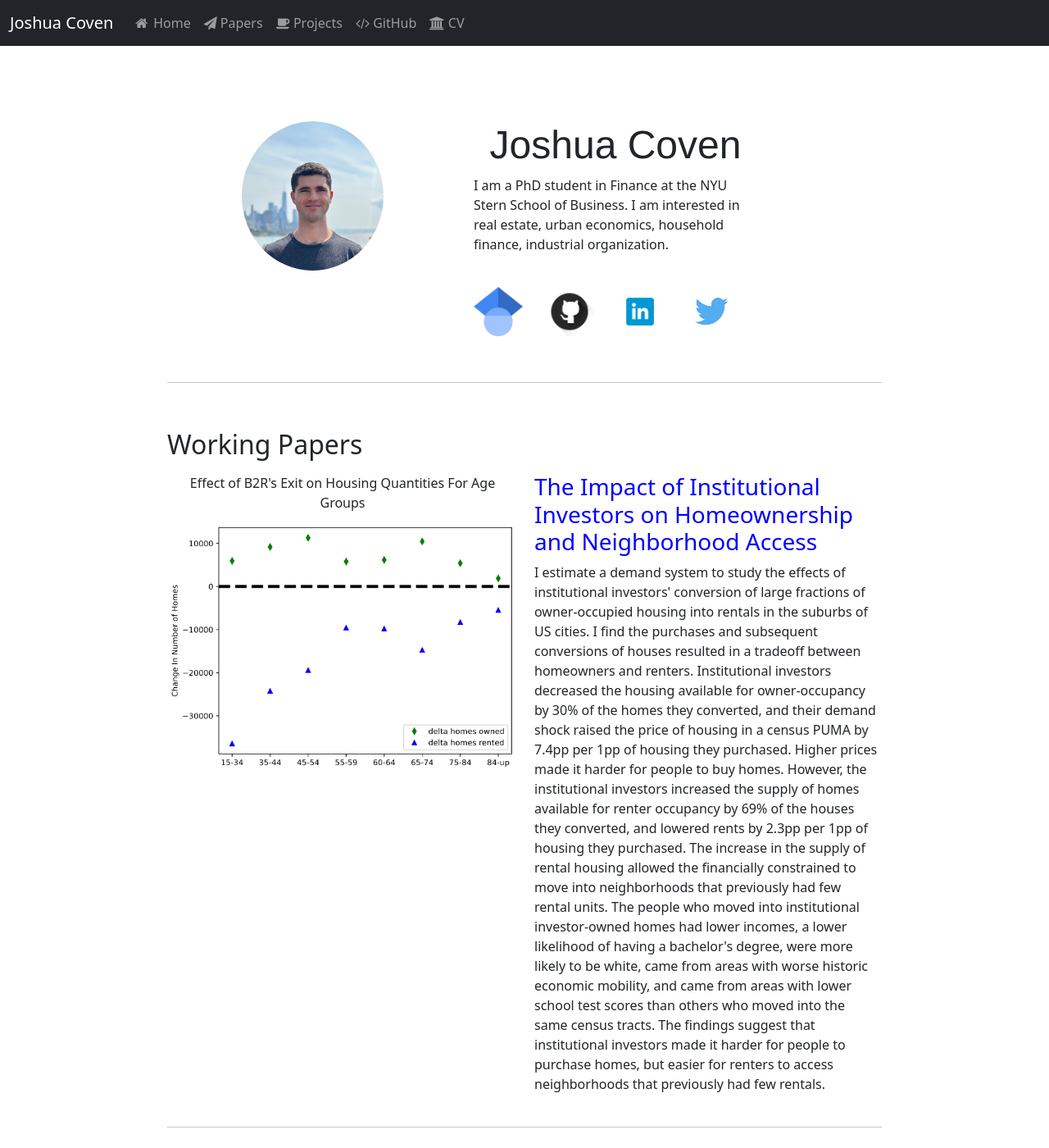
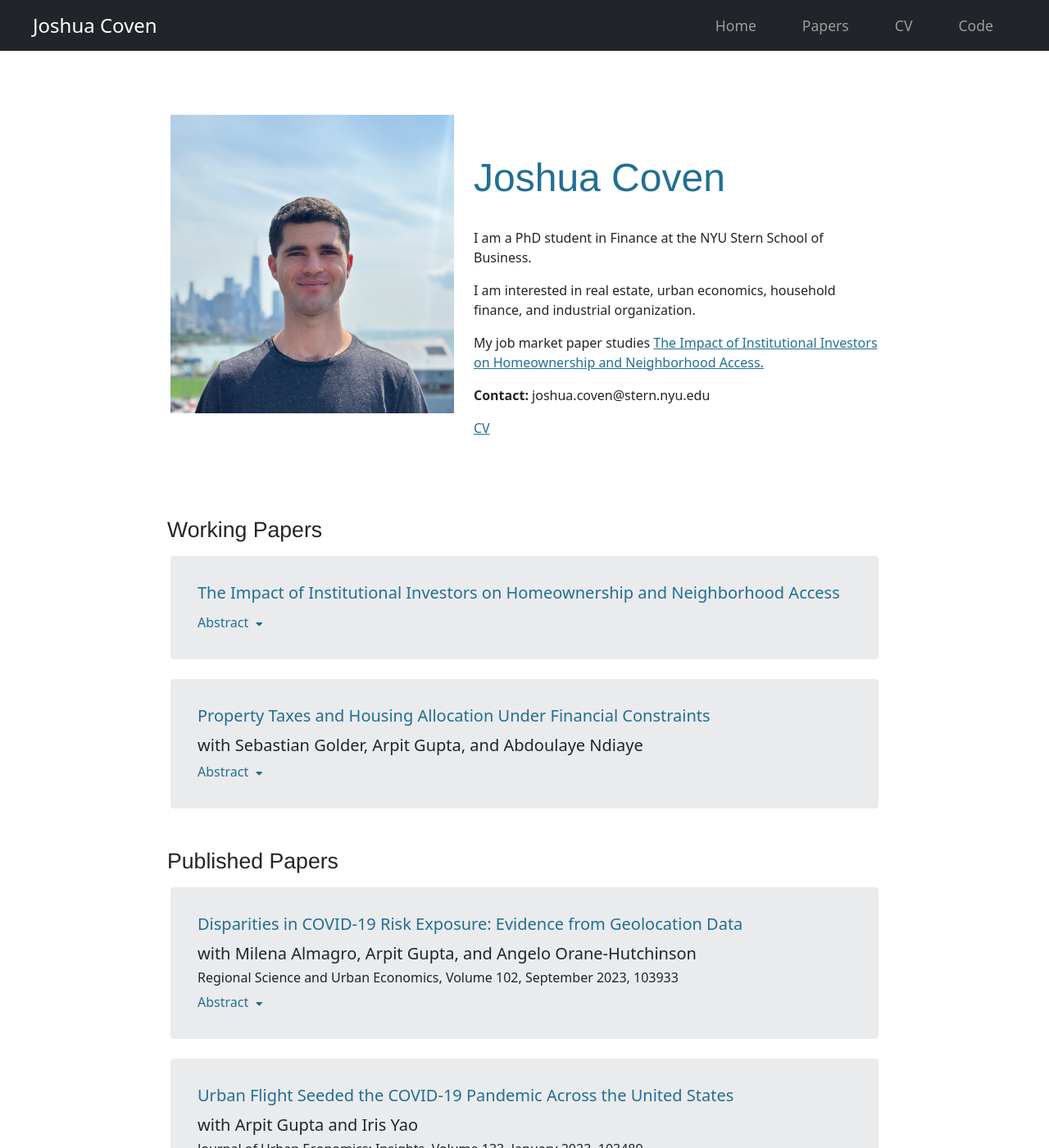
Before and after one commit to joshuacoven/joshuacoven.github.io, a Jekyll site: the page built from _pages/home.md, in a window 1280 px wide and 1400 px high. Shown: the whole window at 82% size. Built offline with Jekyll 4.4.1, drawn with Linux system fonts in a browser that asks for light colours; some of the changed text lies outside the part shown.

Commit message:
design updates

```diff
--- a/_includes/head.html
+++ b/_includes/head.html
@@ -7,7 +7,7 @@
     		<link href="https://cdn.jsdelivr.net/npm/bootstrap@5.0.0-beta1/dist/css/bootstrap.min.css" rel="stylesheet" integrity="sha384-giJF6kkoqNQ00vy+HMDP7azOuL0xtbfIcaT9wjKHr8RbDVddVHyTfAAsrekwKmP1" crossorigin="anonymous">
     		<!-- link to main stylesheet -->
 			<link rel="stylesheet" type="text/css" href="/css/main.css">
-			<link rel="stylesheet" href="https://cdnjs.cloudflare.com/ajax/libs/font-awesome/4.7.0/css/font-awesome.min.css">
+			<link rel="stylesheet" href="https://cdnjs.cloudflare.com/ajax/libs/font-awesome/6.0.0-beta3/css/all.min.css">
 
 
 
--- a/_layouts/default.html
+++ b/_layouts/default.html
@@ -11,12 +11,11 @@
 						<span class="navbar-toggler-icon"></span>
 					</button>
 					<div class="collapse navbar-collapse" id="navbarNavAltMarkup">
-					<div class="navbar-nav">
-						<a class="nav-link" href='{{site.url}}/#'><i class="fa fa-fw fa-home"></i> Home</a>
-						<a class="nav-link" href="{{site.url}}/#Papers"><i class="fa fa-paper-plane"></i> Papers</a>
-						<a class="nav-link" href="{{site.url}}/#Projects"><i class="fa fa-coffee"></i> Projects</a>
-						<a class="nav-link" href="https://github.com/joshuacoven"><i class="fa fa-code"></i> GitHub</a>
-						<a class="nav-link" href="{{site.url}}/assets/CVJoshuaCoven.pdf"><i class="fa fa-university"></i> CV</a>
+						<div class="navbar-nav ms-auto">
+							<a class="nav-link" href="{{site.url}}/#">Home</a>
+							<a class="nav-link" href="{{site.url}}/#Papers">Papers</a>
+							<a class="nav-link" href="{{site.url}}/assets/CVJoshuaCoven.pdf">CV</a>
+							<a class="nav-link" href="{{site.url}}/#Code">Code</a>
 						</div>
 					</div>
 				</div>
--- a/_pages/home.md
+++ b/_pages/home.md
@@ -3,15 +3,23 @@ layout: default
 title: Joshua Coven, PhD Student
 permalink: /
 ---
-
-<div class="row">
+<link rel="stylesheet" href="https://cdnjs.cloudflare.com/ajax/libs/font-awesome/6.0.0-beta3/css/all.min.css">
+<div class="row custom-margin-top">
     <div class = "col-5">
-        <img src="/images/author.jpg" alt="Yours Truly" class="center">
+        <img src="/images/author.jpg" alt="Yours Truly" class="img-fluid">
     </div>
-        <div class="col-5">
-            <center><h1>Joshua Coven</h1></center>
-            <p>I am a PhD student in Finance at the NYU Stern School of Business. I am interested in real estate, urban economics, household finance, industrial organization.</p>
+        <div class="col-7">
             <br>
+            <br>
+            <h1 class = "custom-color" style="font-size: 36pt">Joshua Coven</h1>
+            <br>
+            <p style="font-size: 12pt">I am a PhD student in Finance at the NYU Stern School of Business.</p>
+            <p style="font-size: 12pt">I am interested in real estate, urban economics, household finance, and industrial organization.</p>
+            <p style="font-size: 12pt">My job market paper studies <a href = "https://papers.ssrn.com/sol3/papers.cfm?abstract_id=4554831" class = "custom-link">The Impact of Institutional Investors on Homeownership and Neighborhood Access.</a></p>
+            <p style="font-size: 12pt"><strong>Contact:</strong> joshua.coven@stern.nyu.edu</p>
+            <p style="font-size: 12pt"><a href = "{{site.url}}/assets/CVJoshuaCoven.pdf" class = "custom-link">CV</a></p>
+            <br>
+            <!--
             <div class="column_three">
                 <div class = "logo">
                 <a target="_blank" href="https://scholar.google.com/citations?user=mzhGbFMAAAAJ&hl=en"><img alt="follow me on Twitter" src="images/scholar.png"></a>
@@ -33,139 +41,133 @@ permalink: /
                 </div>
             </div>
         </div>
+        -->
+        </div>
 </div>
-
 <div id="Papers"></div>
 <br>
-<hr>
-<br>
-<h2>Working Papers</h2>
-<div class = "row">
-    <div class = "col-6">
-     <center><p>Effect of B2R's Exit on Housing Quantities For Age Groups</p></center>
-        <a href = "https://papers.ssrn.com/sol3/papers.cfm?abstract_id=4554831">
-            <img src="/images/b2r.png"/>
-        </a>
-    </div>
-    <div class = "col-6">
-        <h3>
-            <a href = "https://papers.ssrn.com/sol3/papers.cfm?abstract_id=4554831" style = "color: blue">
-            The Impact of Institutional Investors on Homeownership and Neighborhood Access
-            </a>
-        </h3>
-       <p>I estimate a demand system to study the effects of institutional investors' conversion of large fractions of owner-occupied housing into rentals in the suburbs of US cities. I find the purchases and subsequent conversions of houses resulted in a tradeoff between homeowners and renters. Institutional investors decreased the housing available for owner-occupancy by 30% of the homes they converted, and their demand shock raised the price of housing in a census PUMA by 7.4pp per 1pp of housing they purchased. Higher prices made it harder for people to buy homes. However, the institutional investors increased the supply of homes available for renter occupancy by 69% of the houses they converted, and lowered rents by 2.3pp per 1pp of housing they purchased. The increase in the supply of rental housing allowed the financially constrained to move into neighborhoods that previously had few rental units. The people who moved into institutional investor-owned homes had lower incomes, a lower likelihood of having a bachelor's degree, were more likely to be white, came from areas with worse historic economic mobility, and came from areas with lower school test scores than others who moved into the same census tracts. The findings suggest that institutional investors made it harder for people to purchase homes, but easier for renters to access neighborhoods that previously had few rentals.</p>
+<h1 style="font-size: 20pt">Working Papers</h1>
+<div class="row card-row">
+    <div class = "col-12">
+        <div class="card">
+            <div class="card-body">
+                <h5 class="card-title">
+                    <a href = "https://papers.ssrn.com/sol3/papers.cfm?abstract_id=4554831" class = "custom-link-nounderline">
+                    The Impact of Institutional Investors on Homeownership and Neighborhood Access
+                    </a>
+                </h5>
+                <button class="drawer-toggle" onclick="toggleDrawer('abstract1')">Abstract <span class="caret" id="caret-abstract1"><i class="fas fa-caret-down"></i></span></button>
+                <div class="drawer" id="abstract1">
+                    <p class="card-text">I estimate a demand system to study the effects of institutional investors' conversion of large fractions of owner-occupied housing into rentals in the suburbs of US cities. I find the purchases and subsequent conversions of houses resulted in a tradeoff between homeowners and renters. Institutional investors decreased the housing available for owner-occupancy by 30% of the homes they converted, and their demand shock raised the price of housing in a census PUMA by 7.4pp per 1pp of housing they purchased. Higher prices made it harder for people to buy homes. However, the institutional investors increased the supply of homes available for renter occupancy by 69% of the houses they converted, and lowered rents by 2.3pp per 1pp of housing they purchased. The increase in the supply of rental housing allowed the financially constrained to move into neighborhoods that previously had few rental units. The people who moved into institutional investor-owned homes had lower incomes, a lower likelihood of having a bachelor's degree, were more likely to be white, came from areas with worse historic economic mobility, and came from areas with lower school test scores than others who moved into the same census tracts. The findings suggest that institutional investors made it harder for people to purchase homes, but easier for renters to access neighborhoods that previously had few rentals.</p>
+                </div>
+            </div>
+        </div>
     </div>
 </div>
-<hr>
-<div class = "row">
-    <div class = "col-6">
-     <center><p>Bedroom Ownership Distribution By Prop. Tax Rate Decile</p></center>
-        <a href = "https://papers.ssrn.com/sol3/papers.cfm?abstract_id=4880480">
-            <img src="/images/proptax.png"/>
-        </a>
+<div class="row card-row">
+    <div class = "col-12">
+    <div class="card">
+            <div class="card-body">
+                <h5 class="card-title">
+                    <a href = "https://papers.ssrn.com/sol3/papers.cfm?abstract_id=4880480" class = "custom-link-nounderline">
+                    Property Taxes and Housing Allocation Under Financial Constraints
+                    </a>
+                </h5>
+            <h5>with Sebastian Golder, Arpit Gupta, and Abdoulaye Ndiaye</h5>
+            <button class="drawer-toggle" onclick="toggleDrawer('abstract2')">Abstract <span class="caret" id="caret-abstract2"><i class="fas fa-caret-down"></i></span></button>
+                <div class="drawer" id="abstract2">
+                <p class="card-text">Property taxes impact the housing distribution across generations. Low property taxes lead to concentrated ownership among elderly empty-nesters, limiting housing for financially constrained young families. Conversely, high property taxes act as a "forced mortgage,'' reducing upfront downpayments and enabling greater homeownership among younger households. We show in an overlapping generations model that raising property taxes in low-tax California to match those in higher-tax Texas increases homeownership in California by 4.6% and among younger households by 7.4% in steady state. Asset taxes can reallocate housing to higher-valuation households in the presence of financial constraints, providing an independent rationale for property taxes.</p>
+                </div>
+            </div>
     </div>
-    <div class = "col-6">
-        <h3>
-            <a href = "https://papers.ssrn.com/sol3/papers.cfm?abstract_id=4880480" style = "color: blue">
-            Property Taxes and Housing Allocation Under Financial Constraints
-            </a>
-        </h3>
-        <h4>with Sebastian Golder, Arpit Gupta, and Abdoulaye Ndiaye</h4>
-       <p>Property taxes impact the housing distribution across generations. Low property taxes lead to concentrated ownership among elderly empty-nesters, limiting housing for financially constrained young families. Conversely, high property taxes act as a "forced mortgage,'' reducing upfront downpayments and enabling greater homeownership among younger households. We show in an overlapping generations model that raising property taxes in low-tax California to match those in higher-tax Texas increases homeownership in California by 4.6% and among younger households by 7.4% in steady state. Asset taxes can reallocate housing to higher-valuation households in the presence of financial constraints, providing an independent rationale for property taxes.</p>
     </div>
 </div>
-<hr>
 <br>
-<h2>Published Papers</h2>
-<div class = "row">
-    <div class = "col-6">
-     <center><p>Hazard rate of hospitalization by mobility</p></center>
-        <a href = "https://www.sciencedirect.com/science/article/pii/S0166046223000686">
-            <img src="/images/survival.png"/>
-        </a>
-    </div>
-    <div class = "col-6">
-        <h3>
-            <a href = "https://www.sciencedirect.com/science/article/pii/S0166046223000686" style = "color: blue">
-            Disparities in COVID-19 Risk Exposure: Evidence from Geolocation Data
-            </a>
-        </h3>
-        <h4>with Milena Almagro, Arpit Gupta, and Angelo Orane-Hutchinson</h4>
-        <h5>Regional Science and Urban Economics, Volume 102, September 2023, 103933</h5>
-       <p>We examine the determinants of COVID-19 risk exposure in the context of the initial wave in New York City. In the first wave of the pandemic, out-of-home activity and household crowding were strongly associated with hospitalization at an individual level. After mass layoffs and shelter in place restrictions, out-of-home mobility decreased in importance for the risk of COVID-19 hospitalization, while the household crowding channel remained important. A larger share of individuals in crowded housing or with high measures of out-of-home mobility were Black, Hispanic, and lower-income-which contributed to disparities in disease risk. We conclude that structural socio-economic inequalities helped determine the cross-section of COVID-19 risk exposure in urban areas.</p>
+<h1 style="font-size: 20pt">Published Papers</h1>
+<div class="row card-row">
+    <div class = "col-12">
+    <div class="card">
+            <div class="card-body">
+                <h5 class="card-title">
+                    <a href = "https://www.sciencedirect.com/science/article/pii/S0166046223000686" class = "custom-link-nounderline">
+                    Disparities in COVID-19 Risk Exposure: Evidence from Geolocation Data
+                    </a>
+                </h5>
+            <h5>with Milena Almagro, Arpit Gupta, and Angelo Orane-Hutchinson</h5>
+            <h6>Regional Science and Urban Economics, Volume 102, September 2023, 103933</h6>
+            <button class="drawer-toggle" onclick="toggleDrawer('abstract3')">Abstract <span class="caret" id="caret-abstract3"><i class="fas fa-caret-down"></i></span></button>
+                <div class="drawer" id="abstract3">
+                <p class="card-text">We examine the determinants of COVID-19 risk exposure in the context of the initial wave in New York City. In the first wave of the pandemic, out-of-home activity and household crowding were strongly associated with hospitalization at an individual level. After mass layoffs and shelter in place restrictions, out-of-home mobility decreased in importance for the risk of COVID-19 hospitalization, while the household crowding channel remained important. A larger share of individuals in crowded housing or with high measures of out-of-home mobility were Black, Hispanic, and lower-income-which contributed to disparities in disease risk. We conclude that structural socio-economic inequalities helped determine the cross-section of COVID-19 risk exposure in urban areas.</p>
+                </div>
+            </div>
+        </div>
     </div>
 </div>
-<hr>
-<div class = "row">
-    <div class = "col-6">
-    <center><p>Propensity to leave city during COVID-19 pandmeic</p></center>
-        <a href = "https://www.sciencedirect.com/science/article/pii/S0094119022000663">
-            <img src="/images/city_fleeing.png"/>
-        </a>
-    </div>
-    <div class = "col-6">
-        <h3>
-            <a href = "https://www.sciencedirect.com/science/article/pii/S0094119022000663" style = "color: blue">
-            Urban Flight Seeded the COVID-19 Pandemic Across the United States
-            </a>
-        </h3>
-        <h4>with Arpit Gupta and Iris Yao</h4>
-        <h5>Journal of Urban Economics: Insights, Volume 133, January 2023, 103489</h5>
-        <p>We document large-scale urban flight in the United States during the COVID-19 pandemic. Regions that saw migrant influx experienced greater subsequent new COVID-19 cases, linking urban flight (as a disease vector) and coronavirus spread in destination areas. Urban residents fled to socially connected areas, consistent with the theory that individuals sheltered with friends and family, or in second homes. Populations that fled were disproportionately younger, whiter, and wealthier. The association between migration and subsequent new cases persists when instrumenting for migration with social networks.</p>
-<p>Press:  <a href = "https://www.nytimes.com/interactive/2020/05/15/upshot/who-left-new-york-coronavirus.html" style = "color: blue">The New York Times Upshot</a> · <a href = "https://www.bloomberg.com/news/articles/2020-08-14/nyc-crime-spike-is-last-straw-pushing-anxious-residents-to-flee" style = "color: blue">Bloomberg</a> · <a href = "https://www.forbes.com/sites/williamhaseltine/2020/12/21/urban-flight-due-to-covid-19-is-temporary-not-permanent/?sh=6ab583d84cd5" style = "color: blue">Forbes</a></p> · <a href = "https://marginalrevolution.com/marginalrevolution/2020/04/escape-from-new-york.html" style = "color: blue">Marginal Revolution</a>
+<div class="row card-row">
+    <div class = "col-12">
+    <div class="card">
+            <div class="card-body">
+                <h5 class="card-title">
+                    <a href = "https://www.sciencedirect.com/science/article/pii/S0094119022000663" class = "custom-link-nounderline">
+                    Urban Flight Seeded the COVID-19 Pandemic Across the United States
+                    </a>
+                </h5>
+                <h5>with Arpit Gupta and Iris Yao</h5>
+                <h6>Journal of Urban Economics: Insights, Volume 133, January 2023, 103489</h6>
+                <button class="drawer-toggle" onclick="toggleDrawer('abstract4')">Abstract <span class="caret" id="caret-abstract4"><i class="fas fa-caret-down"></i></span></button>
+                <div class="drawer" id="abstract4">
+                    <p class="card-text">We document large-scale urban flight in the United States during the COVID-19 pandemic. Regions that saw migrant influx experienced greater subsequent new COVID-19 cases, linking urban flight (as a disease vector) and coronavirus spread in destination areas. Urban residents fled to socially connected areas, consistent with the theory that individuals sheltered with friends and family, or in second homes. Populations that fled were disproportionately younger, whiter, and wealthier. The association between migration and subsequent new cases persists when instrumenting for migration with social networks.</p>
+                    <p>Press:  <a href = "https://www.nytimes.com/interactive/2020/05/15/upshot/who-left-new-york-coronavirus.html" style = "color: blue">The New York Times Upshot</a> · <a href = "https://www.bloomberg.com/news/articles/2020-08-14/nyc-crime-spike-is-last-straw-pushing-anxious-residents-to-flee" style = "color: blue">Bloomberg</a> · <a href = "https://www.forbes.com/sites/williamhaseltine/2020/12/21/urban-flight-due-to-covid-19-is-temporary-not-permanent/?sh=6ab583d84cd5" style = "color: blue">Forbes</a></p> · <a href = "https://marginalrevolution.com/marginalrevolution/2020/04/escape-from-new-york.html" style = "color: blue">Marginal Revolution</a>
+                </div>
+
+            </div>
+        </div>
      </div>
 </div>
-
-<hr>
 <br>
-<h2>Other Papers</h2>
-
-<div class = "row">
-    <div class = "col-6">
-         <center><p>Propensity to leave home tract by income and date</p></center>
-        <a href = "https://static1.squarespace.com/static/56086d00e4b0fb7874bc2d42/t/5ebf201183c6f016ca3abd91/1589583893816/DemographicCovid.pdf">
-            <img src="/images/income.png"/>
-        </a>
-    </div>
-    <div class = "col-6">
-        <h3>
-            <a href = "https://static1.squarespace.com/static/56086d00e4b0fb7874bc2d42/t/5ebf201183c6f016ca3abd91/1589583893816/DemographicCovid.pdf" style = "color: blue">
-            Disparities in Mobility Responses to COVID-19
-            </a>
-        </h3>
-        <h4>with Arpit Gupta</h4>
-        <p>We investigate the role of demographic differences in mobility in explaining disparities in COVID-19 outcomes in New York City. We find: 1) New York City residents
+<h1 style="font-size: 20pt">Other Papers</h1>
+<div class="row card-row">
+    <div class = "col-12">
+    <div class="card">
+            <div class="card-body">
+                <h5 class="card-title">
+                    <a href = "https://static1.squarespace.com/static/56086d00e4b0fb7874bc2d42/t/5ebf201183c6f016ca3abd91/1589583893816/DemographicCovid.pdf" class = "custom-link-nounderline">
+                    Disparities in Mobility Responses to COVID-19
+                    </a>
+                </h5>
+                <h5>with Arpit Gupta</h5>
+                <button class="drawer-toggle" onclick="toggleDrawer('abstract5')">Abstract <span class="caret" id="caret-abstract5"><i class="fas fa-caret-down"></i></span></button>
+                <div class="drawer" id="abstract5">
+                    <p class="card-text">We investigate the role of demographic differences in mobility in explaining disparities in COVID-19 outcomes in New York City. We find: 1) New York City residents
 in richer neighborhoods are substantially more likely to flee the city, 2) Low-income,
 black, and Hispanic neighborhoods exhibit more work activity during the day, and
 3) these neighborhoods also exhibit less sheltering in place activity during non-work
 hours. Measured disparities in COVID-19 cases are attenuated after accounting for
 these mobility responses. Our results point to important inequities in access to sheltering options during pandemics within cities.</p>
+                </div>
+            </div>
+        </div>
      </div>
 </div>
+<br>
+<div id="Code"></div>
 
-
-<div id="Projects"></div>
-
-<hr>
-
-<h2>Projects</h2>
+<h1 style="font-size: 20pt">Code</h1>
 <div class="row">
-    <div class = "col-4">
-        <h4>
+    <div class = "col-12">
+        <h5>
             <a href ="https://github.com/joshuacoven/HRS_Assembly"
-            style="color: black">Database Assembly: Health and Retirement Study</a>
-        </h4>
-            <a href ="https://github.com/joshuacoven/HRS_Assembly">
-            <img src="/images/hrs.png" class="hover" />
-            </a>
-    </div>
-    <div class = "col-4">
-        <h4>
-            <a href ="https://github.com/joshuacoven/fantasy_football_scraping"
-            style="color: black">Scraping together a fantasy football database with BeautifulSoup</a>
-        </h4>
-            <a href ="https://github.com/joshuacoven/fantasy_football_scraping">
-            <img src="/images/ffb_analysis.png" class="hover" />
-            </a>
+            style="color: black">Python code to assemble the Health and Retirement Study</a>
+        </h5>
     </div>
 </div>
+<div class="row">
+    <div class = "col-12">
+        <h5>
+            <a href ="https://github.com/joshuacoven/Query_The_Census"
+            style="color: black">Python code to query the Census API</a>
+        </h5>
+    </div>
+</div>
+
+ <script src="scripts/scripts.js"></script>
--- a/css/main.css
+++ b/css/main.css
@@ -45,9 +45,25 @@ ul.posts li {
   padding: 0px 10px;
 }
 
+.custom-link {
+  color: #226f93;
+  text-decoration: underline;
+}
+.custom-link:hover {
+  color: darkblue;
+}
+.custom-link-nounderline {
+  color: #226f93;
+  text-decoration: none;
+}
+
 
 img {
     width: 100%;
+}
+
+.custom-color {
+  color: #226f93; /* Custom hex color */
 }
 
 .center {
@@ -110,3 +126,81 @@ img {
     width: 60px;
     height: 60px;
 }
+
+
+.img-fluid {
+    width: 100%;
+    height: auto;
+}
+
+.card {
+  background-color: #eaebec;
+  border: 1px solid #eaebec;
+  border-radius: 0.25rem;
+  padding: 1rem;
+  width: 100%; /* Ensure the card takes full width */
+  box-sizing: border-box; /* Include padding and border in the element's total width and height */
+  margin-bottom: 0px;
+}
+.card-body {
+  padding: 1rem;
+}
+.card-title {
+  margin-bottom: 0.75rem;
+}
+.card-subtitle {
+  margin-bottom: 0.5rem;
+}
+.card-text {
+  margin-bottom: 1rem;
+}
+
+
+.drawer {
+  display: none;
+  margin-top: 10px;
+}
+.drawer-toggle {
+  background: none;
+  border: none;
+  color: #226f93;
+  cursor: pointer;
+  text-decoration: none;
+  padding: 0;
+}
+.caret {
+  font-size: 12px;
+  margin-left: 5px;
+}
+
+.navbar-nav .nav-link {
+  padding-left: 40px; /* Increased padding */
+  padding-right: 40px; /* Increased padding */
+  margin-left: 20px; /* Added margin */
+  margin-right: 20px; /* Added margin */
+  font-size: 1.1em;
+}
+
+.navbar-brand {
+  font-size: 1.5em;
+  margin-right: auto; /* Pushes the brand to the left */
+}
+
+/* Adjust the container to add padding on both sides */
+.container-fluid {
+  padding-left: 40px;
+  padding-right: 40px;
+}
+
+.custom-hr {
+  width: 100%; /* Set width to match the column */
+  margin: auto; /* Center the hr */
+}
+
+.row.card-row {
+  margin-bottom: 0px; /* Adjust this value to make the gap smaller */
+}
+
+.custom-margin-top {
+  margin-top: 0rem; /* Adjust this value to reduce the space */
+}
--- /dev/null
+++ b/scripts/scripts.js
@@ -0,0 +1,13 @@
+function toggleDrawer(id) {
+  var drawer = document.getElementById(id);
+  var caret = document.getElementById('caret-' + id).querySelector('i');
+  if (drawer.style.display === "none" || drawer.style.display === "") {
+      drawer.style.display = "block";
+      caret.classList.remove('fa-caret-down');
+      caret.classList.add('fa-caret-up');
+  } else {
+      drawer.style.display = "none";
+      caret.classList.remove('fa-caret-up');
+      caret.classList.add('fa-caret-down');
+  }
+}
```
Also changed, not shown: _layouts/cv.html (deleted, +0 -36 lines), _layouts/post.html (deleted, +0 -9 lines), _pages/cv.md (deleted, +0 -88 lines). Lines whose indentation alone changed are shown as unchanged.
